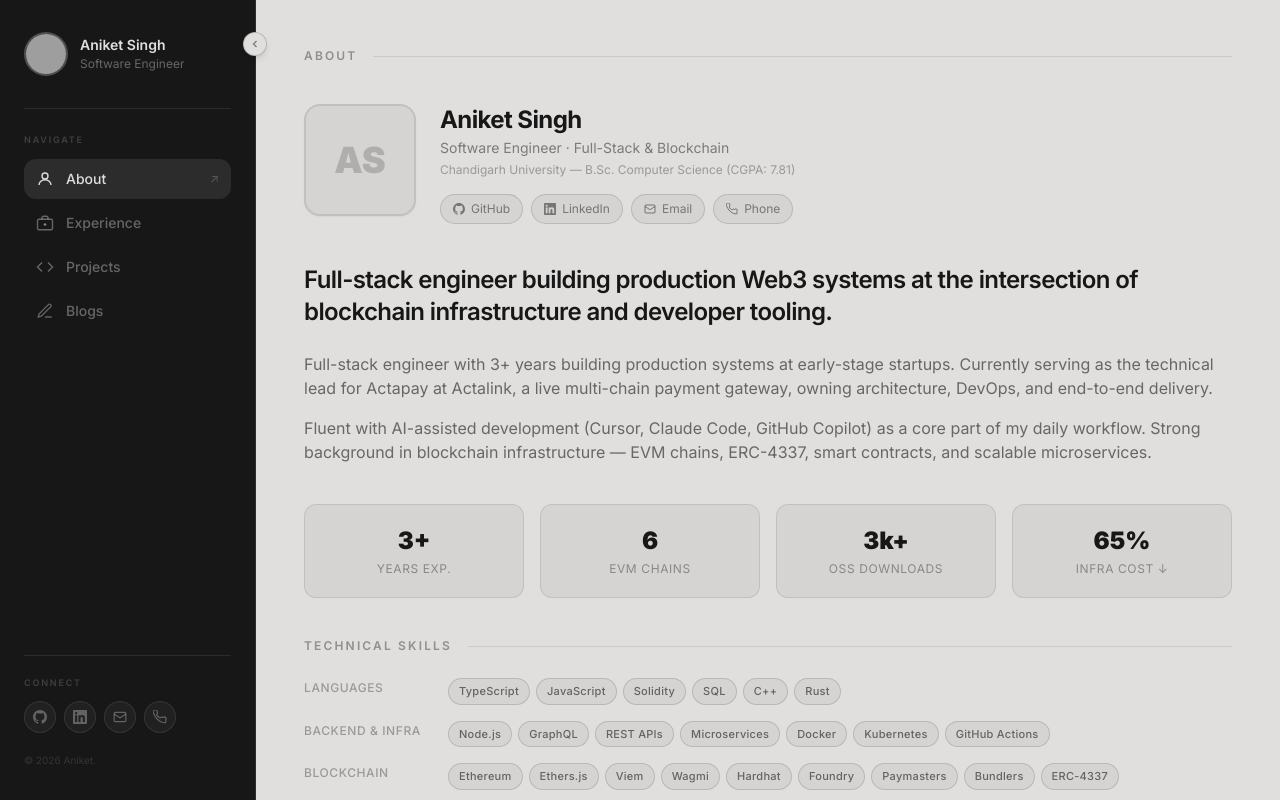
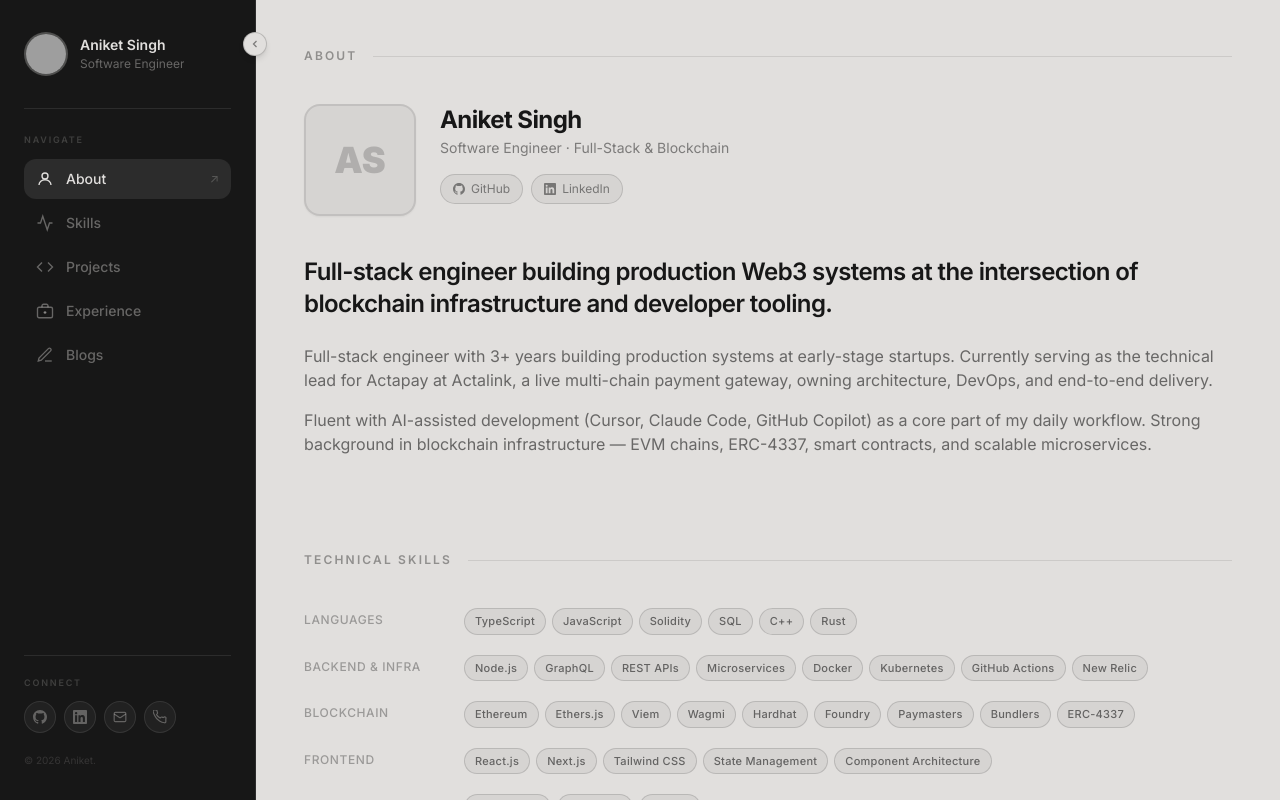
Before and after one commit to Aniket6990/aniket6990.github.io, a React (Vite) app: page / in a window 1280 px wide. Built offline with nearby package versions, Linux system fonts and the light colour scheme; grey boxes are pictures that could not be loaded.

Commit message:
feat(details): cleanup about, split skills section, reorder nav, remove current badge

```diff
--- a/src/App.tsx
+++ b/src/App.tsx
@@ -2,8 +2,9 @@ import { useState, useEffect, type ReactElement } from 'react';
 import { motion, AnimatePresence } from 'framer-motion';
 import Sidebar from './components/Sidebar/Sidebar';
 import About from './components/sections/About';
+import Skills from './components/sections/Skills';
+import Projects from './components/sections/Projects';
 import Experience from './components/sections/Experience';
-import Projects from './components/sections/Projects';
 import Blogs from './components/sections/Blogs';
 import { useActiveSection, type SectionId } from './hooks/useActiveSection';
 
@@ -20,12 +21,11 @@ const NAV_ITEMS: { id: SectionId; label: string; icon: ReactElement }[] = [
     ),
   },
   {
-    id: 'experience',
-    label: 'Experience',
+    id: 'skills',
+    label: 'Skills',
     icon: (
       <svg viewBox="0 0 24 24" fill="none" stroke="currentColor" strokeWidth={1.8} className="w-4 h-4">
-        <rect x="2" y="7" width="20" height="14" rx="2" />
-        <path d="M16 7V5a2 2 0 00-2-2h-4a2 2 0 00-2 2v2" />
+        <polyline points="22 12 18 12 15 21 9 3 6 12 2 12" />
       </svg>
     ),
   },
@@ -36,6 +36,16 @@ const NAV_ITEMS: { id: SectionId; label: string; icon: ReactElement }[] = [
       <svg viewBox="0 0 24 24" fill="none" stroke="currentColor" strokeWidth={1.8} className="w-4 h-4">
         <polyline points="16 18 22 12 16 6" />
         <polyline points="8 6 2 12 8 18" />
+      </svg>
+    ),
+  },
+  {
+    id: 'experience',
+    label: 'Experience',
+    icon: (
+      <svg viewBox="0 0 24 24" fill="none" stroke="currentColor" strokeWidth={1.8} className="w-4 h-4">
+        <rect x="2" y="7" width="20" height="14" rx="2" />
+        <path d="M16 7V5a2 2 0 00-2-2h-4a2 2 0 00-2 2v2" />
       </svg>
     ),
   },
@@ -221,8 +231,9 @@ function App() {
         >
           <div className="max-w-5xl mx-auto">
             <About />
+            <Skills />
+            <Projects />
             <Experience />
-            <Projects />
             <Blogs />
           </div>
         </main>
--- a/src/components/Sidebar/Sidebar.tsx
+++ b/src/components/Sidebar/Sidebar.tsx
@@ -11,18 +11,23 @@ const NavIcons: Record<SectionId, ReactElement> = {
       <path d="M4 20c0-4 3.6-7 8-7s8 3 8 7" />
     </svg>
   ),
+  skills: (
+    <svg viewBox="0 0 24 24" fill="none" stroke="currentColor" strokeWidth={1.8} className="w-[18px] h-[18px]">
+      <polyline points="22 12 18 12 15 21 9 3 6 12 2 12" />
+    </svg>
+  ),
+  projects: (
+    <svg viewBox="0 0 24 24" fill="none" stroke="currentColor" strokeWidth={1.8} className="w-[18px] h-[18px]">
+      <polyline points="16 18 22 12 16 6" />
+      <polyline points="8 6 2 12 8 18" />
+    </svg>
+  ),
   experience: (
     <svg viewBox="0 0 24 24" fill="none" stroke="currentColor" strokeWidth={1.8} className="w-[18px] h-[18px]">
       <rect x="2" y="7" width="20" height="14" rx="2" />
       <path d="M16 7V5a2 2 0 00-2-2h-4a2 2 0 00-2 2v2" />
       <line x1="12" y1="12" x2="12" y2="16" />
       <line x1="10" y1="14" x2="14" y2="14" />
-    </svg>
-  ),
-  projects: (
-    <svg viewBox="0 0 24 24" fill="none" stroke="currentColor" strokeWidth={1.8} className="w-[18px] h-[18px]">
-      <polyline points="16 18 22 12 16 6" />
-      <polyline points="8 6 2 12 8 18" />
     </svg>
   ),
   blogs: (
@@ -43,8 +48,9 @@ interface SidebarProps {
 
 const NAV_ITEMS: { id: SectionId; label: string }[] = [
   { id: 'about',      label: 'About'      },
+  { id: 'skills',     label: 'Skills'     },
+  { id: 'projects',   label: 'Projects'   },
   { id: 'experience', label: 'Experience' },
-  { id: 'projects',   label: 'Projects'   },
   { id: 'blogs',      label: 'Blogs'      },
 ];
 
--- a/src/components/sections/About.tsx
+++ b/src/components/sections/About.tsx
@@ -1,6 +1,5 @@
 import { motion } from 'framer-motion';
 import { SectionTitle } from '../ui/SectionTitle';
-import { Tag } from '../ui/Tag';
 import { socials } from '../../data/portfolio';
 
 const HEADER = "Full-stack engineer building production Web3 systems at the intersection of blockchain infrastructure and developer tooling.";
@@ -9,34 +8,12 @@ const SUMMARY = `Full-stack engineer with 3+ years building production systems a
 
 Fluent with AI-assisted development (Cursor, Claude Code, GitHub Copilot) as a core part of my daily workflow. Strong background in blockchain infrastructure — EVM chains, ERC-4337, smart contracts, and scalable microservices.`;
 
-const SKILLS: { category: string; items: string[] }[] = [
-  {
-    category: 'Languages',
-    items: ['TypeScript', 'JavaScript', 'Solidity', 'SQL', 'C++', 'Rust'],
-  },
-  {
-    category: 'Backend & Infra',
-    items: ['Node.js', 'GraphQL', 'REST APIs', 'Microservices', 'Docker', 'Kubernetes', 'GitHub Actions'],
-  },
-  {
-    category: 'Blockchain',
-    items: ['Ethereum', 'Ethers.js', 'Viem', 'Wagmi', 'Hardhat', 'Foundry', 'Paymasters', 'Bundlers', 'ERC-4337'],
-  },
-  {
-    category: 'Frontend',
-    items: ['React.js', 'Next.js', 'Tailwind CSS'],
-  },
-  {
-    category: 'Databases',
-    items: ['PostgreSQL', 'MongoDB', 'MySQL'],
-  },
-  {
-    category: 'AI Tools',
-    items: ['Cursor', 'Claude Code', 'GitHub Copilot'],
-  },
-];
+// Only show GitHub and LinkedIn in the About section
+const PROFILE_SOCIALS = ['GitHub', 'LinkedIn'];
 
 export default function About() {
+  const filteredSocials = socials.filter((s) => PROFILE_SOCIALS.includes(s.label));
+
   return (
     <section id="about" className="px-8 lg:px-12 py-12">
       <SectionTitle>About</SectionTitle>
@@ -58,16 +35,15 @@ export default function About() {
         {/* Identity text */}
         <div>
           <h1 className="text-2xl font-bold text-dark tracking-tight mb-0.5">Aniket Singh</h1>
-          <p className="text-dark/50 text-sm mb-1">Software Engineer · Full-Stack &amp; Blockchain</p>
-          <p className="text-dark/35 text-xs mb-4">Chandigarh University — B.Sc. Computer Science (CGPA: 7.81)</p>
+          <p className="text-dark/50 text-sm mb-4">Software Engineer · Full-Stack &amp; Blockchain</p>
 
-          {/* Socials inline */}
+          {/* Socials — GitHub + LinkedIn only */}
           <div className="flex flex-wrap gap-2">
-            {socials.map((s) => (
+            {filteredSocials.map((s) => (
               <a
                 key={s.label}
                 href={s.href}
-                target={s.href.startsWith('http') ? '_blank' : undefined}
+                target="_blank"
                 rel="noopener noreferrer"
                 className="inline-flex items-center gap-1.5 text-xs text-dark/50 border border-dark/15 bg-dark/5 hover:bg-dark/10 hover:text-dark transition-all duration-200 rounded-full px-3 py-1.5"
               >
@@ -82,7 +58,7 @@ export default function About() {
         </div>
       </motion.div>
 
-      {/* ── 20-word header ── */}
+      {/* ── Header ── */}
       <motion.h2
         className="text-xl lg:text-2xl font-semibold text-dark leading-snug tracking-tight mb-6"
         initial={{ opacity: 0, y: 16 }}
@@ -94,7 +70,7 @@ export default function About() {
 
       {/* ── Summary ── */}
       <motion.div
-        className="space-y-4 mb-10"
+        className="space-y-4"
         initial={{ opacity: 0, y: 16 }}
         animate={{ opacity: 1, y: 0 }}
         transition={{ delay: 0.2, duration: 0.6, ease: [0.16, 1, 0.3, 1] }}
@@ -105,58 +81,6 @@ export default function About() {
           </p>
         ))}
       </motion.div>
-
-      {/* ── Stats ── */}
-      <motion.div
-        className="grid grid-cols-2 sm:grid-cols-4 gap-4 mb-10"
-        initial={{ opacity: 0, y: 16 }}
-        animate={{ opacity: 1, y: 0 }}
-        transition={{ delay: 0.3, duration: 0.6, ease: [0.16, 1, 0.3, 1] }}
-      >
-        {[
-          { val: '3+', label: 'Years Exp.' },
-          { val: '6', label: 'EVM Chains' },
-          { val: '3k+', label: 'OSS Downloads' },
-          { val: '65%', label: 'Infra Cost ↓' },
-        ].map(({ val, label }) => (
-          <div
-            key={label}
-            className="bg-dark/5 border border-dark/10 rounded-xl px-4 py-5 text-center"
-          >
-            <div className="text-2xl font-black text-dark mb-1">{val}</div>
-            <div className="text-dark/40 text-xs uppercase tracking-wider">{label}</div>
-          </div>
-        ))}
-      </motion.div>
-
-      {/* ── Technical Skills ── */}
-      <motion.div
-        initial={{ opacity: 0, y: 16 }}
-        animate={{ opacity: 1, y: 0 }}
-        transition={{ delay: 0.4, duration: 0.6, ease: [0.16, 1, 0.3, 1] }}
-      >
-        <div className="flex items-center gap-4 mb-6">
-          <h3 className="text-xs font-semibold tracking-[0.18em] uppercase text-dark/40">
-            Technical Skills
-          </h3>
-          <div className="flex-1 h-px bg-dark/10" />
-        </div>
-
-        <div className="space-y-4">
-          {SKILLS.map(({ category, items }) => (
-            <div key={category} className="flex flex-col sm:flex-row sm:items-start gap-2 sm:gap-6">
-              <span className="text-dark/35 text-xs font-medium uppercase tracking-wider min-w-[120px] shrink-0 pt-0.5">
-                {category}
-              </span>
-              <div className="flex flex-wrap gap-1.5">
-                {items.map((item) => (
-                  <Tag key={item} label={item} />
-                ))}
-              </div>
-            </div>
-          ))}
-        </div>
-      </motion.div>
     </section>
   );
 }
--- a/src/components/sections/Experience.tsx
+++ b/src/components/sections/Experience.tsx
@@ -52,12 +52,6 @@ export default function Experience() {
                   {/* Role */}
                   <span className="text-dark/70 text-xs uppercase tracking-wide leading-snug">
                     {exp.role}
-                    {exp.current && (
-                      <span className="ml-2 inline-flex items-center gap-1 text-emerald-600 normal-case tracking-normal">
-                        <span className="w-1.5 h-1.5 rounded-full bg-emerald-400 animate-pulse" />
-                        Current
-                      </span>
-                    )}
                   </span>
 
                   {/* Toggle */}
--- /dev/null
+++ b/src/components/sections/Skills.tsx
@@ -0,0 +1,60 @@
+import { motion } from 'framer-motion';
+import { SectionTitle } from '../ui/SectionTitle';
+import { Tag } from '../ui/Tag';
+
+const SKILLS: { category: string; items: string[] }[] = [
+  {
+    category: 'Languages',
+    items: ['TypeScript', 'JavaScript', 'Solidity', 'SQL', 'C++', 'Rust'],
+  },
+  {
+    category: 'Backend & Infra',
+    items: ['Node.js', 'GraphQL', 'REST APIs', 'Microservices', 'Docker', 'Kubernetes', 'GitHub Actions', 'New Relic'],
+  },
+  {
+    category: 'Blockchain',
+    items: ['Ethereum', 'Ethers.js', 'Viem', 'Wagmi', 'Hardhat', 'Foundry', 'Paymasters', 'Bundlers', 'ERC-4337'],
+  },
+  {
+    category: 'Frontend',
+    items: ['React.js', 'Next.js', 'Tailwind CSS', 'State Management', 'Component Architecture'],
+  },
+  {
+    category: 'Databases',
+    items: ['PostgreSQL', 'MongoDB', 'MySQL'],
+  },
+  {
+    category: 'AI Tools',
+    items: ['Cursor', 'Claude Code', 'GitHub Copilot'],
+  },
+];
+
+export default function Skills() {
+  return (
+    <section id="skills" className="px-8 lg:px-12 py-12">
+      <SectionTitle>Technical Skills</SectionTitle>
+
+      <div className="space-y-5">
+        {SKILLS.map(({ category, items }, i) => (
+          <motion.div
+            key={category}
+            className="flex flex-col sm:flex-row sm:items-start gap-2 sm:gap-8"
+            initial={{ opacity: 0, y: 12 }}
+            whileInView={{ opacity: 1, y: 0 }}
+            viewport={{ once: true, margin: '-40px' }}
+            transition={{ delay: i * 0.05, duration: 0.4, ease: [0.4, 0, 0.2, 1] }}
+          >
+            <span className="text-dark/35 text-xs font-medium uppercase tracking-wider w-32 shrink-0 pt-1">
+              {category}
+            </span>
+            <div className="flex flex-wrap gap-1.5">
+              {items.map((item) => (
+                <Tag key={item} label={item} />
+              ))}
+            </div>
+          </motion.div>
+        ))}
+      </div>
+    </section>
+  );
+}
--- a/src/hooks/useActiveSection.ts
+++ b/src/hooks/useActiveSection.ts
@@ -1,6 +1,6 @@
 import { useEffect, useState } from 'react';
 
-const SECTIONS = ['about', 'experience', 'projects', 'blogs'] as const;
+const SECTIONS = ['about', 'skills', 'projects', 'experience', 'blogs'] as const;
 export type SectionId = (typeof SECTIONS)[number];
 
 export function useActiveSection() {
```
